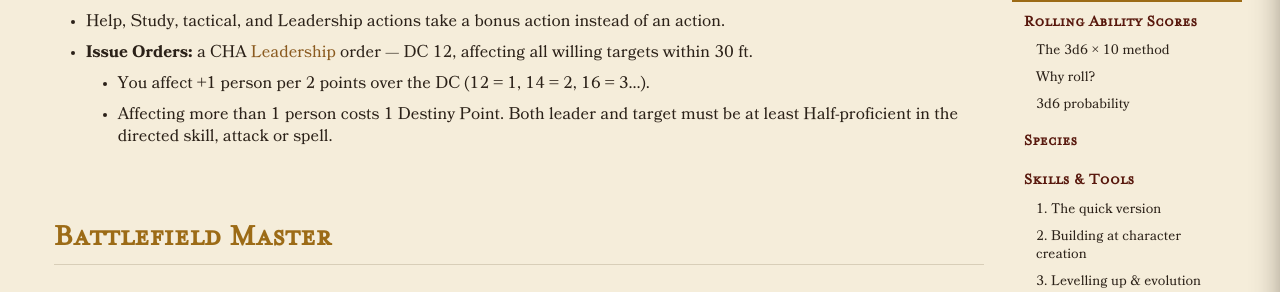
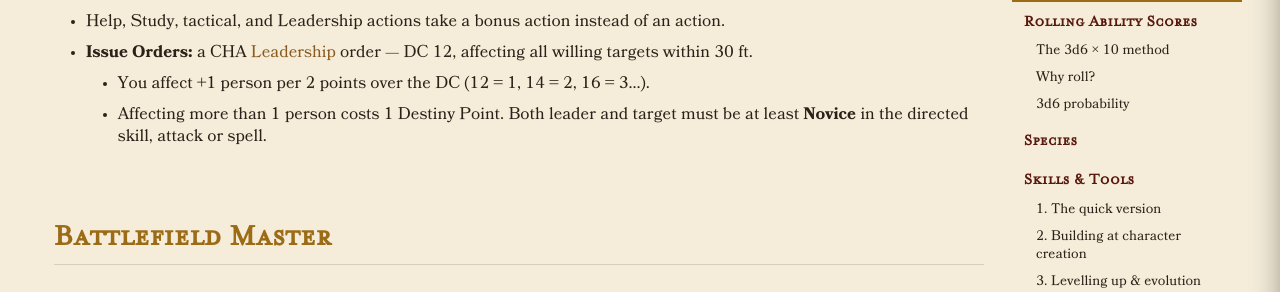
Before and after one commit to Noirchicot/fh-phb, an MkDocs documentation site: the page built from docs/chapters/feats.md, in a window 1280 px wide and 900 px high, scrolled down 3102 px. Shown: the part 154-446 px from the top of the window. Built offline with MkDocs 1.6.1 and Material for MkDocs 9.7.7, drawn with Linux system fonts in a browser that asks for light colours.

Commit message:
Les paliers prennent leurs noms du canon, et la page de garde perd son lien mort
Trois chapitres publiés nommaient encore un palier par sa mécanique :
« at least Half-proficient » chez le Player Guide et chez les Feats, « 1 skill
point (half proficiency) » chez le Hoddon. Le canon les a renommés — Novice,
Adept, Expert, coûts inchangés — et il enregistre lui-même ce renommage.

⛔ Ce qui n'a PAS changé : « proficiency bonus ». C'est la statistique sous les
paliers, pas un palier — le canon écrit d'ailleurs « Novice = half your
proficiency bonus ». La confondre avec le nom du palier, c'est ce qu'on vient
de réparer, pas ce qu'on veut refaire à l'envers.

Corrigé DANS le vault, jamais dans `docs/` : une page publiée sans source est
une page que personne ne peut plus corriger là où elle vit.

Et `docs/index.md` perd le lien vers Circle Magic, retiré du site le 18/08.

Co-Authored-By: Claude Opus 5 <noreply@anthropic.com>

```diff
--- a/docs/chapters/feats.md
+++ b/docs/chapters/feats.md
@@ -125,7 +125,7 @@ Your **Inheritance** grants one origin feat, **your choice**, from these five:
 - Help, Study, tactical, and Leadership actions take a bonus action instead of an action.
 - **Issue Orders:** a CHA [Leadership](skills-and-tools.md#leadership) order — DC 12, affecting all willing targets within 30 ft.
     - You affect +1 person per 2 points over the DC (12 = 1, 14 = 2, 16 = 3…).
-    - Affecting more than 1 person costs 1 Destiny Point. Both leader and target must be at least Half-proficient in the directed skill, attack or spell.
+    - Affecting more than 1 person costs 1 Destiny Point. Both leader and target must be at least **Novice** in the directed skill, attack or spell.
 
 ### Battlefield Master
 <span class="fh-edition">FH5+ — General feat (level 4+, CHA 13+). Prerequisite: Battlefield Tactician — improves it.</span>
```
Also changed, not shown: docs/chapters/skills-and-tools.md (+1 -1 lines), docs/chapters/species/hoddon.md (+1 -1 lines).
